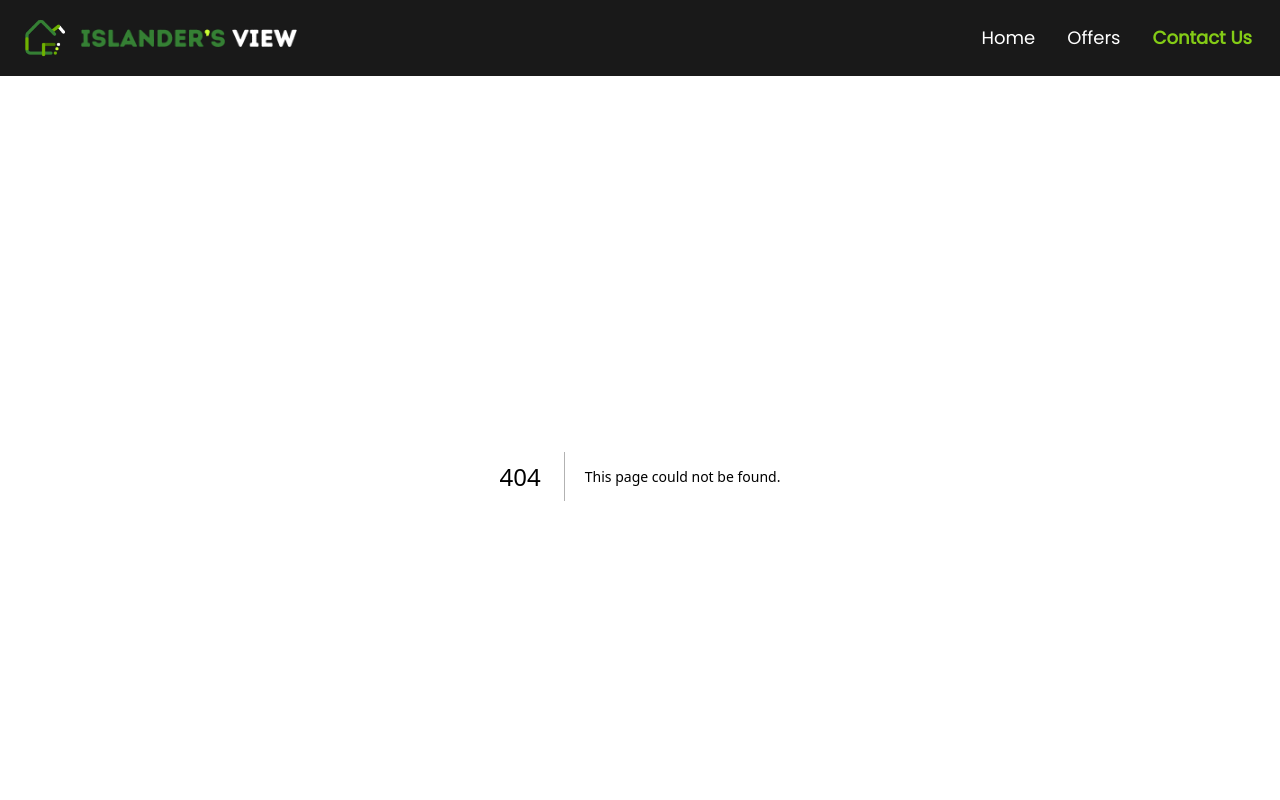
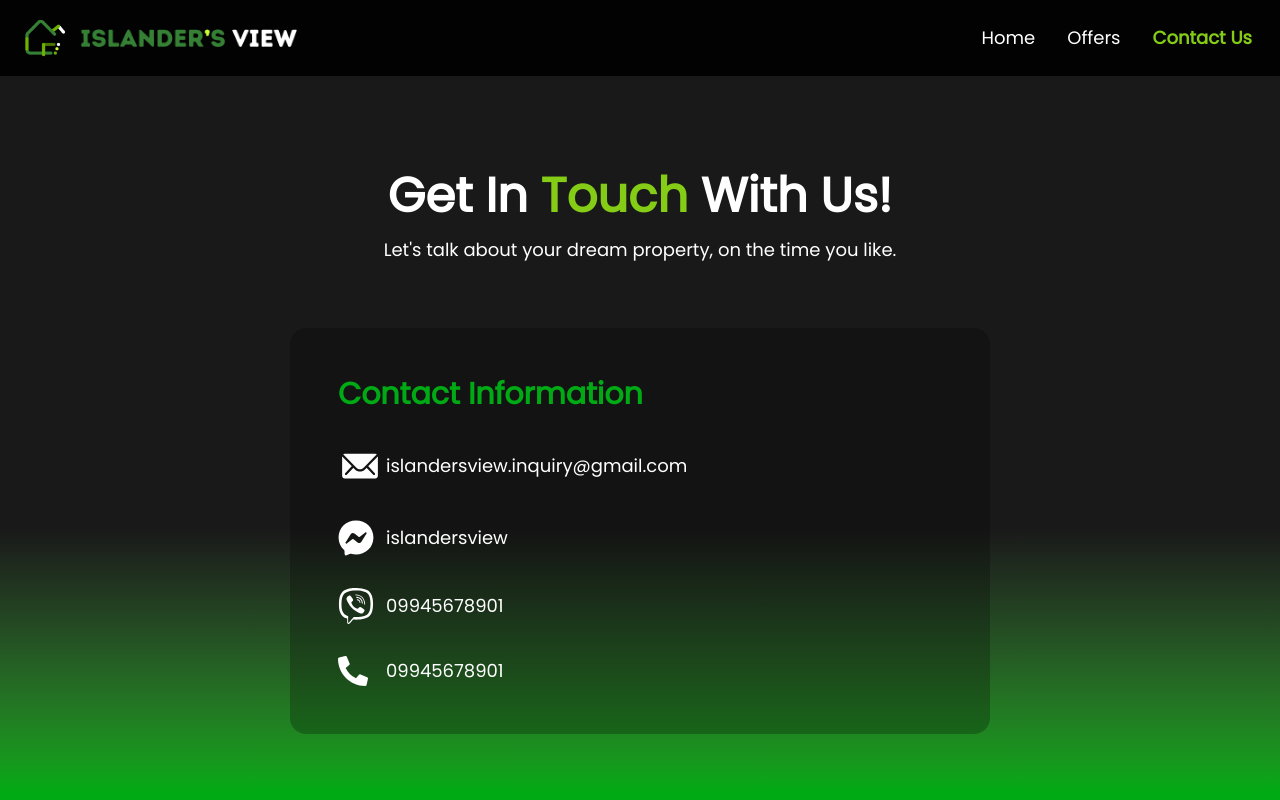
Before and after one commit to islandersview/islanders-view, a Next.js app: page /contact in a window 1280 px wide. Before the commit this address had no page. Shown: the top 800 px of the page. Built offline with nearby package versions, Linux system fonts and the light colour scheme.

Commit message:
chore: Add contact page with contact information and icons

```diff
--- /dev/null
+++ b/src/app/contact/page.tsx
@@ -0,0 +1,52 @@
+import SectionWrapper from "@/components/SectionWrapper";
+import { FaFacebookMessenger, FaPhoneAlt, FaViber } from "react-icons/fa";
+import { IoIosMail } from "react-icons/io";
+
+const contactDetails = [
+  {
+    icon: <IoIosMail size={44} />,
+    text: "islandersview.inquiry@gmail.com",
+  },
+  {
+    icon: <FaFacebookMessenger size={36}/>,
+    text: "islandersview",
+  },
+  {
+    icon: <FaViber size={36}/>,
+    text: "09945678901",
+  },
+  {
+    icon: <FaPhoneAlt size={30}/>,
+    text: "09945678901",
+  },
+];
+
+export default function Page() {
+  return (
+    <main className=" bg-gradient-to-t from-primary from-5% to-[#191919] to-40%  text-white min-h-[80vh]">
+      <SectionWrapper>
+        <div className="px-2 py-24">
+          <div className="text-center">
+            <h1 className=" text-5xl font-bold">
+              Get In <span className="text-secondary">Touch</span> With Us!
+            </h1>
+            <p className="mt-4 text-lg">
+              Let&apos;s talk about your dream property, on the time you like.
+            </p>
+          </div>
+          <section className=" bg-black bg-opacity-25 rounded-2xl p-6 lg:p-12 mt-16 max-w-[700px] mx-auto">
+            <h2 className="text-3xl font-bold text-primary">Contact Information</h2>
+            <div>
+              {contactDetails.map((detail, index) => (
+                <div key={index} className="flex items-center mt-8 text-xs xs:text-md sm:text-lg">
+                  <div className="w-12">{detail.icon}</div>
+                  <div>{detail.text}</div>
+                </div>
+              ))}
+            </div>
+          </section>
+        </div>
+      </SectionWrapper>
+    </main>
+  );
+}
```
